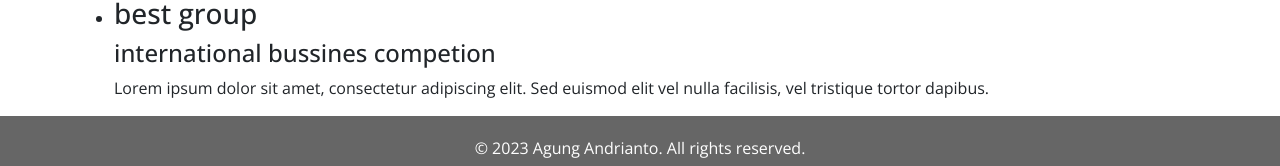
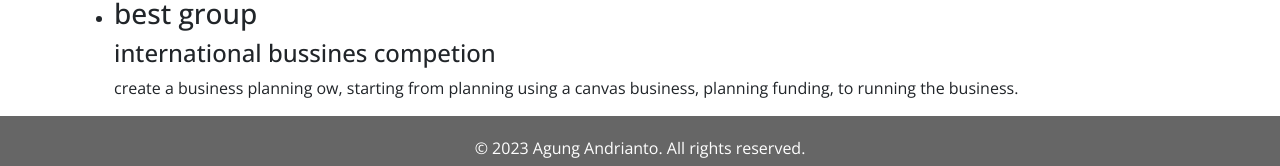
Before and after one commit to iseidakara/Final_Project_Agung_Andrianto, a plain HTML site: page index.html in a window 1280 px wide. Shown: the part 2627-2793 px from the top of the page. Drawn offline with nearby package versions, Linux system fonts and the light colour scheme.

Commit message:
Add files via upload

```diff
--- a/index.html
+++ b/index.html
@@ -182,7 +182,8 @@
 					<li>
 						<h3>best group</h3>
 						<h4>international bussines competion</h4>
-						<p>Lorem ipsum dolor sit amet, consectetur adipiscing elit. Sed euismod elit vel nulla facilisis, vel tristique tortor dapibus.</p>
+						<p>create a business planning ow, starting from planning using a canvas business,
+                            planning funding, to running the business.</p>
 					</li>
 				</ul>
 			</div>
```
